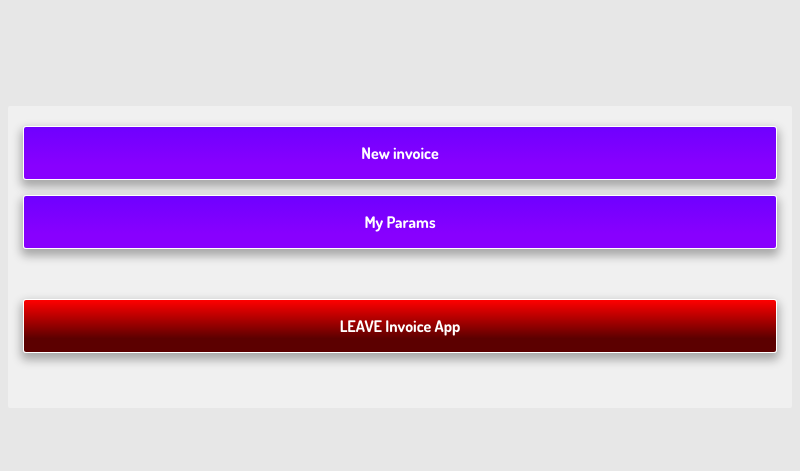
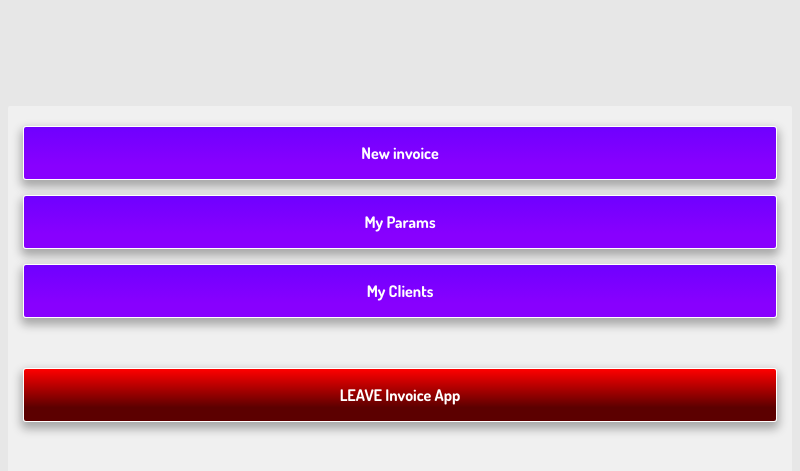
Before and after one commit to SofianD/invoice-app, an Electron app: page src/home.html in a window 800 px wide. Shown: the part 191-662 px from the top of the page. Drawn offline with Linux system fonts and the light colour scheme.

Commit message:
Adding clients button. Adding js file. Fix body.

```diff
--- a/src/home.html
+++ b/src/home.html
@@ -6,6 +6,8 @@
         <meta name="description" content="My Invoice Application">
         <meta name="author" content="https://github.com/SofianD">
         <link rel="stylesheet" href="css/styles.css">
+        <script src="index.js"></script>
+
     </head>
     <body>
         <div class="txt-center">
@@ -18,8 +20,12 @@
             <div class="purple-bg m-15 pointer" onclick="window.open('components/params/index.html')">
                 <p>My Params</p>
             </div>
+            <div class="purple-bg m-15 pointer" onclick="window.open('components/clients/index.html')">
+                <p>My Clients</p>
+            </div>
             <div class="red-bg m-50 pointer" onclick="window.close()">
                 <p>LEAVE Invoice App</p>
             </div>
         </div>
+    </body>
 </html>
```
